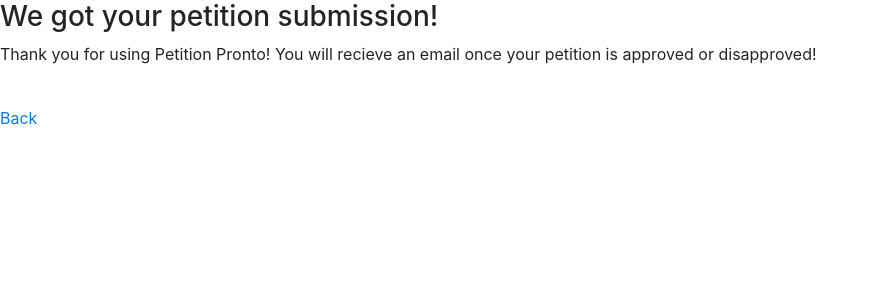
After one commit to GatorIncubator/petition-pronto, a Flask app: page /success in a window 1280 px wide. The commit adds this page. Shown: the top 300 px of the page, without its empty margins (0-879 px from the left). Run offline with Flask 2, Linux system fonts and the light colour scheme; some libraries are stand-ins or nearby versions.

Commit message:
Hooked up database with flask and tidied up some loose ends.

```diff
--- a/src/app.py
+++ b/src/app.py
@@ -24,17 +24,20 @@
 @app.route("/home", methods=["POST"])
 def home_post():
     if not session.get('logged_in'):
-        email = request.form['student_email']
+        student_email = request.form['student_email']
         name = request.form['student_name']
-        # title = request.form['petiton_title']
         description = request.form['petiton_description']
-        deparment = request.form['deparment-selection']
-        print(email)
-        print(name)
-        # print(title)
-        print(description)
-        print(deparment)
-        return redirect('/home')
+        department = request.form['department-selection']
+        database_handler.add_petition(name, student_email, description, department)
+        return redirect('/success')
+    else:
+        return redirect("/petitions")
+
+
+@app.route("/success", methods=["GET"])
+def success_get():
+    if not session.get('logged_in'):
+        return render_template('success.html')
     else:
         return redirect("/petitions")
 
--- /dev/null
+++ b/src/templates/success.html
@@ -0,0 +1,18 @@
+<!doctype html>
+<html>
+    <head>
+        <meta charset="UTF-8">
+        <link href="https://fonts.googleapis.com/css?family=Cabin:400,700" rel="stylesheet">
+        <link href="https://fonts.googleapis.com/css?family=Montserrat:900" rel="stylesheet">
+        <link href="https://stackpath.bootstrapcdn.com/bootstrap/4.3.1/css/bootstrap.min.css" rel="stylesheet" integrity="sha384-ggOyR0iXCbMQv3Xipma34MD+dH/1fQ784/j6cY/iJTQUOhcWr7x9JvoRxT2MZw1T" crossorigin="anonymous">
+        <meta name="viewport" content="width=device-width, initial-scale=1">
+        <link rel="stylesheet" href="{{ url_for('static', filename='css/invalidConfig.css')}}">
+        <title>Petition Pronto</title>
+    </head>
+    <body>
+        <h3>We got your petition submission!</h3>
+        <p>Thank you for using Petition Pronto! You will recieve an email once your petition is approved or disapproved!</p>
+        <br>
+        <a href="/home">Back</a>
+    </body>
+</html>
```
Also changed, not shown: src/templates/home.html (+5 -5 lines), src/petitiondb.sqlite3.
